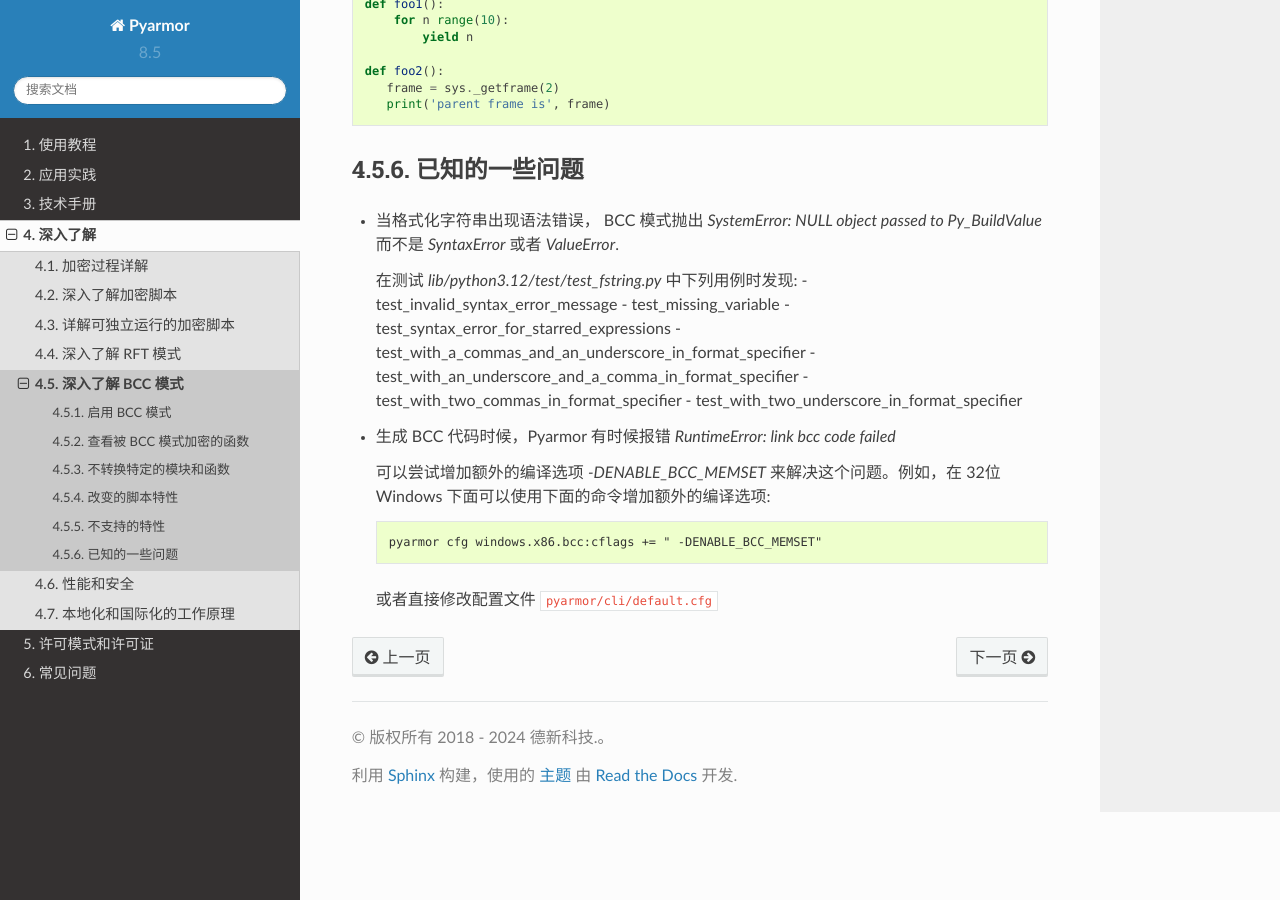
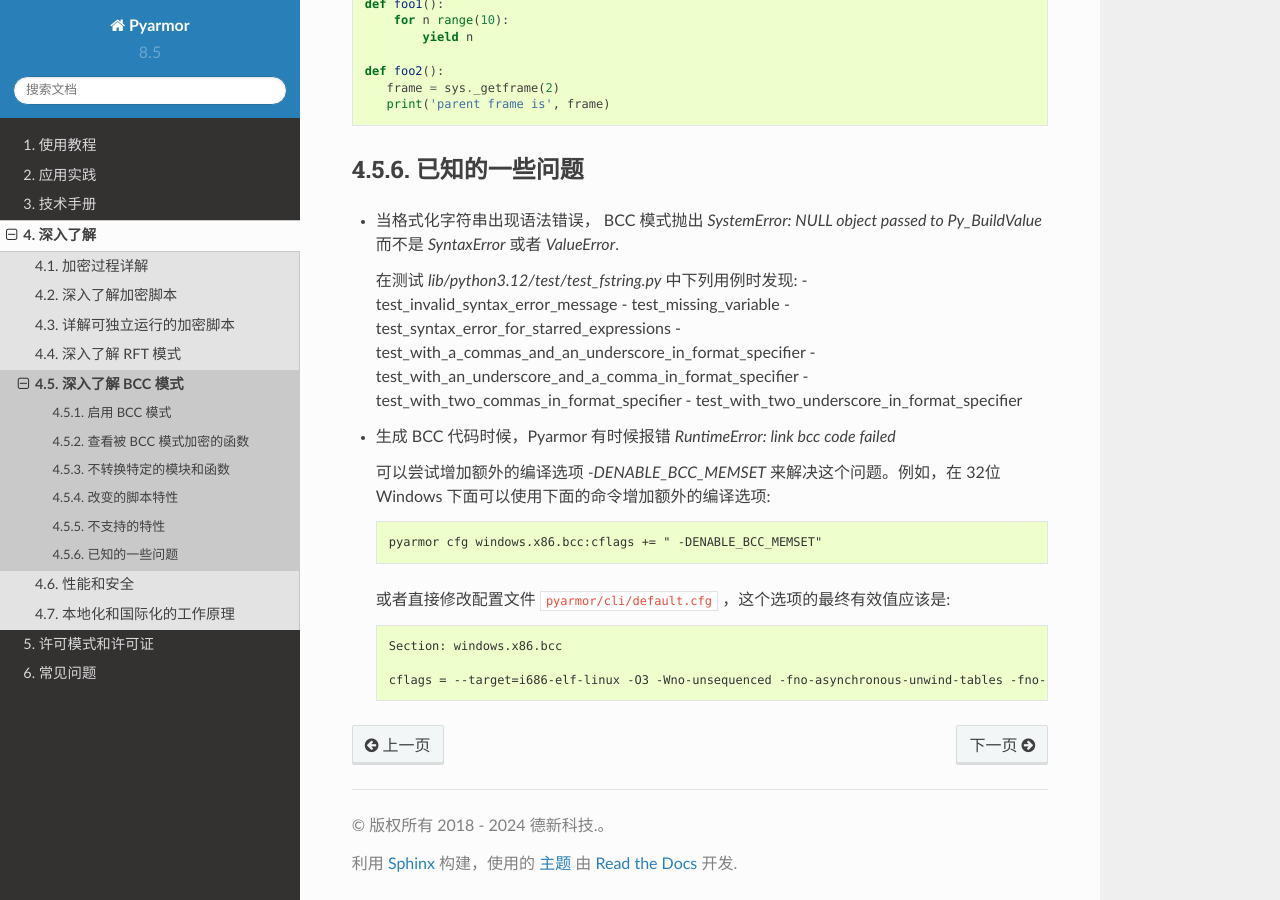
Before and after one commit to dashingsoft/pyarmor-docs-zh, a Sphinx documentation site: the page built from docs/topic/bccmode.rst, in a window 1280 px wide and 900 px high, scrolled down 5158 px. Built offline with Sphinx 7.4.7 and the Read the Docs theme 2.0.0, drawn with Linux system fonts in a browser that asks for light colours.

Commit message:
Refine doc

```diff
--- a/docs/topic/bccmode.rst
+++ b/docs/topic/bccmode.rst
@@ -262,6 +262,10 @@ __ https://pyarmor.dashingsoft.com/downloads/tools/clang-9.0.zip
 
       pyarmor cfg windows.x86.bcc:cflags += " -DENABLE_BCC_MEMSET"
 
-  或者直接修改配置文件 :file:`pyarmor/cli/default.cfg`
+  或者直接修改配置文件 :file:`pyarmor/cli/default.cfg` ，这个选项的最终有效值应该是::
+
+      Section: windows.x86.bcc
+
+      cflags = --target=i686-elf-linux -O3 -Wno-unsequenced -fno-asynchronous-unwind-tables -fno-unwind-tables -fno-stack-protector -fPIC -mno-sse -std=c99 -c -DENABLE_BCC_MEMSET
 
 .. include:: ../_common_definitions.txt
```
